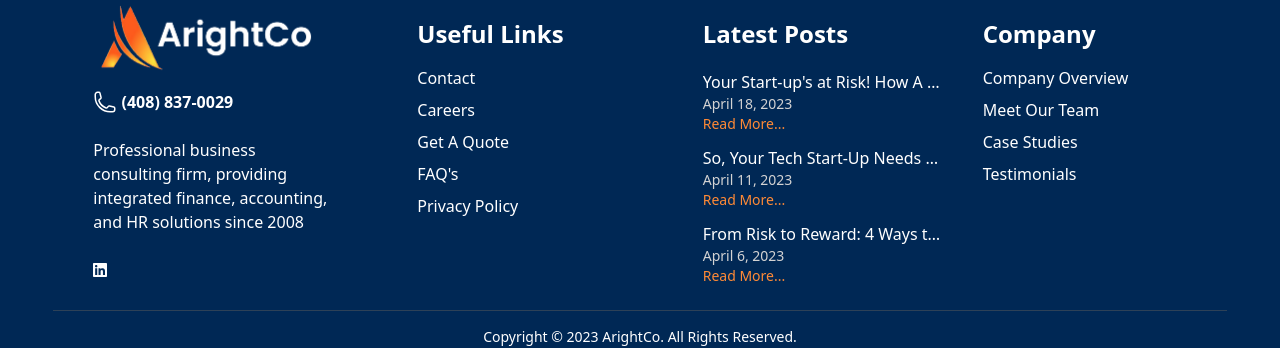
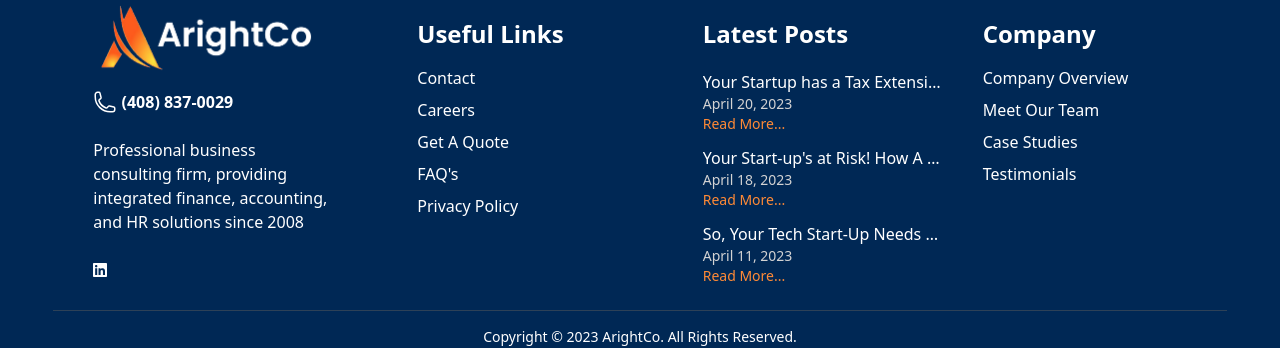
Before and after one commit to tanujchowdhury/nextjs-arightco-website, a Next.js app: page /blog in a window 1280 px wide. Shown: the part 2284-2632 px from the top of the page. Built offline with nearby package versions, Linux system fonts and the light colour scheme.

Commit message:
add blog 5

```diff
--- a/components/sections/footer.tsx
+++ b/components/sections/footer.tsx
@@ -6,7 +6,7 @@ import QuoteModal from "../modals/quotemodal";
 import { useState } from "react";
 import { AnimatePresence } from "framer-motion";
 
-export default function Footer({}) {
+export default function Footer() {
   const [quoteModalOpen, setQuoteModalOpen] = useState(false);
   const closeQuoteModal = () => setQuoteModalOpen(false);
   const openQuoteModal = () => setQuoteModalOpen(true);
@@ -92,10 +92,28 @@ export default function Footer({}) {
           </div>
           <div className="flex flex-col text-white text-center pt-8 lg:pl-20 lg:basis-1/4 lg:justify-start lg:items-start lg:text-left lg:pt-5">
             <div className="font-bold py-3 lg:text-2xl">Latest Posts</div>
+            {/* --------------------------Link 1--------------------------*/}
             <div className="py-1">
               <div className="pt-1 lg:text-base">
                 <Link
-                  href="/blog/cfo-boost-financial-health"
+                  href="/blog/blog5-startup-tax-extension"
+                  className="hover:text-orange whitespace-nowrap overflow-hidden text-ellipsis lg:block lg:max-w-[15rem]"
+                >
+                  Your Startup has a Tax Extension, Now What?
+                </Link>
+              </div>
+              <div className="text-gray-light text-sm">April 20, 2023</div>
+              <div className="text-orange text-sm">
+                <Link href="/blog/blog5-startup-tax-extension">
+                  Read More...
+                </Link>
+              </div>
+            </div>
+            {/* --------------------------Link 2--------------------------*/}
+            <div className="py-1">
+              <div className="pt-1 lg:text-base">
+                <Link
+                  href="/blog/blog4-cfo-boost-financial-health"
                   className="hover:text-orange whitespace-nowrap overflow-hidden text-ellipsis lg:block lg:max-w-[15rem]"
                 >
                   Your Start-up&apos;s at Risk! How A CFO Can Boost Your
@@ -104,15 +122,16 @@ export default function Footer({}) {
               </div>
               <div className="text-gray-light text-sm">April 18, 2023</div>
               <div className="text-orange text-sm">
-                <Link href="/blog/cfo-boost-financial-health">
+                <Link href="/blog/blog4-cfo-boost-financial-health">
                   Read More...
                 </Link>
               </div>
             </div>
+            {/* --------------------------Link 3--------------------------*/}
             <div className="py-1">
               <div className="pt-1 lg:text-base">
                 <Link
-                  href="/blog/tech-startup-financial-services"
+                  href="/blog/blog3-tech-startup-financial-services"
                   className="hover:text-orange whitespace-nowrap overflow-hidden text-ellipsis lg:block lg:max-w-[15rem]"
                 >
                   So, Your Tech Start-Up Needs Fractional Financial Services
@@ -120,24 +139,9 @@ export default function Footer({}) {
               </div>
               <div className="text-gray-light text-sm">April 11, 2023</div>
               <div className="text-orange text-sm">
-                <Link href="/blog/tech-startup-financial-services">
+                <Link href="/blog/blog3-tech-startup-financial-services">
                   Read More...
                 </Link>
-              </div>
-            </div>
-            <div className="py-1">
-              <div className="pt-1 lg:text-base">
-                <Link
-                  href="/blog/from-risk-to-reward"
-                  className="hover:text-orange whitespace-nowrap overflow-hidden text-ellipsis lg:block lg:max-w-[15rem]"
-                >
-                  From Risk to Reward: 4 Ways to Mitigate Your Start-Up&apos;s
-                  Financial Risks
-                </Link>
-              </div>
-              <div className="text-gray-light text-sm">April 6, 2023</div>
-              <div className="text-orange text-sm">
-                <Link href="/blog/from-risk-to-reward">Read More...</Link>
               </div>
             </div>
           </div>
--- a/components/sections/intro.tsx
+++ b/components/sections/intro.tsx
@@ -81,7 +81,7 @@ export default function Intro({}) {
             xmlns="http://www.w3.org/2000/svg"
             fill="none"
             viewBox="0 0 24 24"
-            stroke-width="1.5"
+            strokeWidth="1.5"
             stroke="currentColor"
             className="w-12 h-12 md:w-16 md:h-16 xl:w-24 xl:h-24 absolute bottom-1 right-1 text-orange-dark group-hover:text-orange"
             initial={{ opacity: 0 }}
```
Also changed, not shown: components/layouts/layout.tsx (line endings or trailing spaces), posts/blog3-tech-startup-financial-services.md (renamed from posts/blog3-tech-start-up-financial-services.md).
